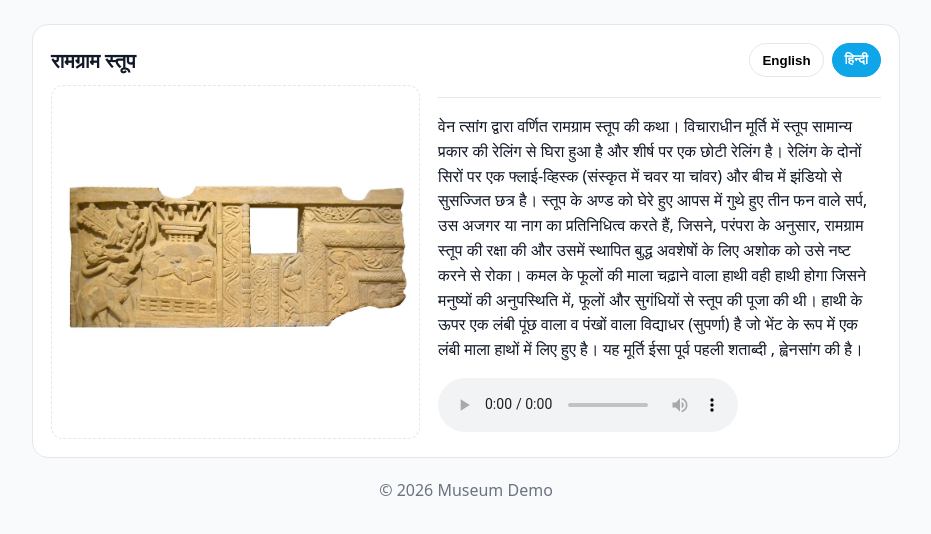
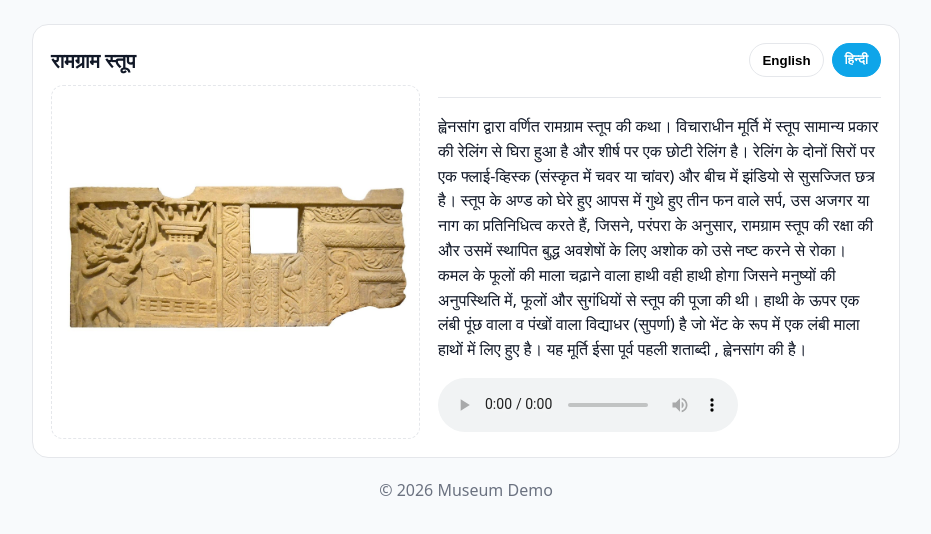
Before and after one commit to sakib2077/ramgram-stupa, a plain HTML site: page index.html in a window 1280 px wide. Both pictures are taken after a click on the tab "हिन्दी". Shown: the whole page, without its empty margins (174-1105 px from the left). Drawn offline with Linux system fonts and the light colour scheme.

Commit message:
Fix HTML encoding in index.html
change text

```diff
--- a/index.html
+++ b/index.html
@@ -67,7 +67,7 @@
         <section id="panel-hi" class="lang" role="tabpanel" aria-labelledby="tab-hi" lang="hi">
           <div class="hr"></div>
           <p>
-            वेन त्सांग द्वारा वर्णित रामग्राम स्तूप की कथा। विचाराधीन मूर्ति में स्तूप सामान्य प्रकार की रेलिंग से घिरा हुआ है और शीर्ष पर एक छोटी रेलिंग है। रेलिंग के दोनों सिरों पर एक फ्लाई-व्हिस्क (संस्कृत में चवर या चांवर) और बीच में झंडियो से सुसज्जित छत्र है। स्तूप के अण्ड को घेरे हुए आपस में गुथे हुए तीन फन वाले सर्प, उस अजगर या नाग का प्रतिनिधित्व करते हैं, जिसने, परंपरा के अनुसार, रामग्राम स्तूप की रक्षा की और उसमें स्थापित बुद्ध अवशेषों के लिए अशोक को उसे नष्ट करने से रोका। कमल के फूलों की माला चढ़ाने वाला हाथी वही हाथी होगा जिसने मनुष्यों की अनुपस्थिति में, फूलों और सुगंधियों से स्तूप की पूजा की थी। हाथी के ऊपर एक लंबी पूंछ वाला व पंखों वाला विद्याधर (सुपर्णा) है जो भेंट के रूप में एक लंबी माला हाथों में लिए हुए है। यह मूर्ति ईसा पूर्व पहली शताब्दी , ह्वेनसांग की है।
+            ह्वेनसांग द्वारा वर्णित रामग्राम स्तूप की कथा। विचाराधीन मूर्ति में स्तूप सामान्य प्रकार की रेलिंग से घिरा हुआ है और शीर्ष पर एक छोटी रेलिंग है। रेलिंग के दोनों सिरों पर एक फ्लाई-व्हिस्क (संस्कृत में चवर या चांवर) और बीच में झंडियो से सुसज्जित छत्र है। स्तूप के अण्ड को घेरे हुए आपस में गुथे हुए तीन फन वाले सर्प, उस अजगर या नाग का प्रतिनिधित्व करते हैं, जिसने, परंपरा के अनुसार, रामग्राम स्तूप की रक्षा की और उसमें स्थापित बुद्ध अवशेषों के लिए अशोक को उसे नष्ट करने से रोका। कमल के फूलों की माला चढ़ाने वाला हाथी वही हाथी होगा जिसने मनुष्यों की अनुपस्थिति में, फूलों और सुगंधियों से स्तूप की पूजा की थी। हाथी के ऊपर एक लंबी पूंछ वाला व पंखों वाला विद्याधर (सुपर्णा) है जो भेंट के रूप में एक लंबी माला हाथों में लिए हुए है। यह मूर्ति ईसा पूर्व पहली शताब्दी , ह्वेनसांग की है।
           </p>
            <audio controls>
           <source src="Ramgarh stupa Hindi.mp3" type="audio/mpeg">
```
